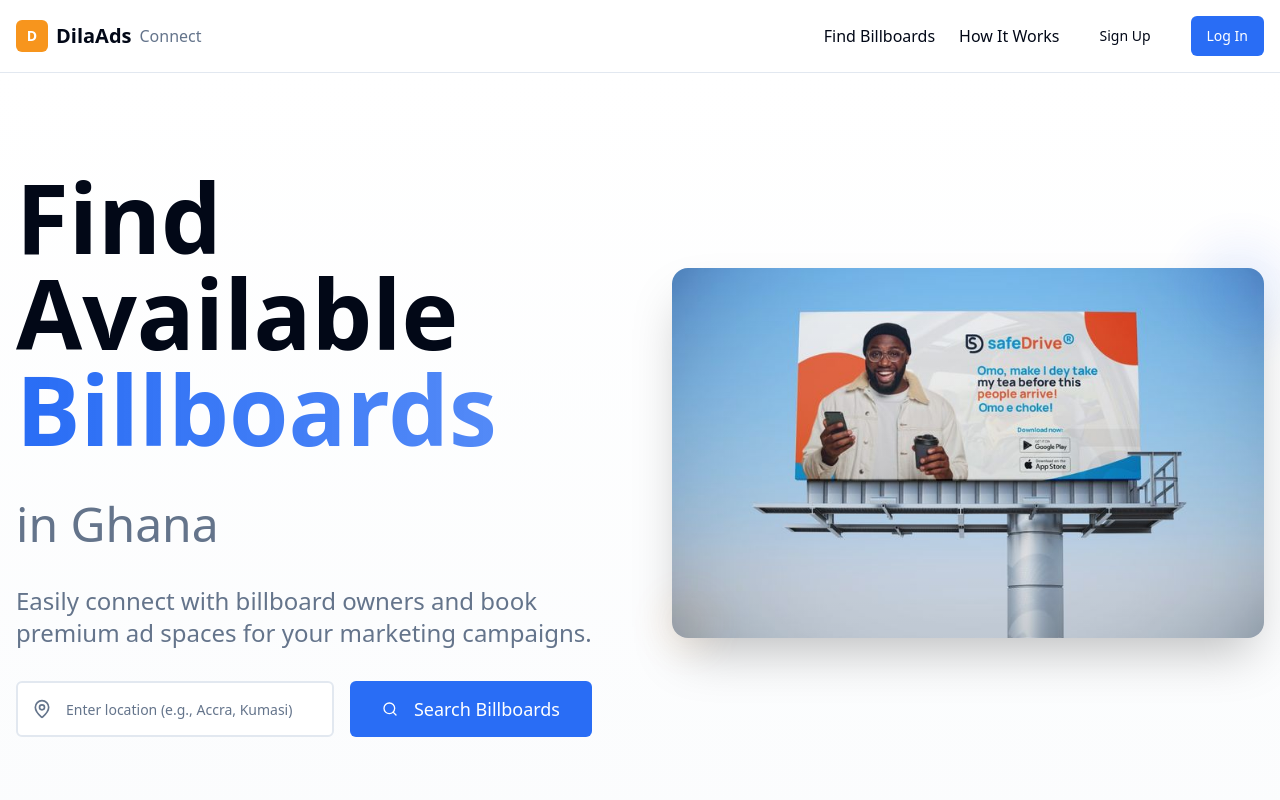
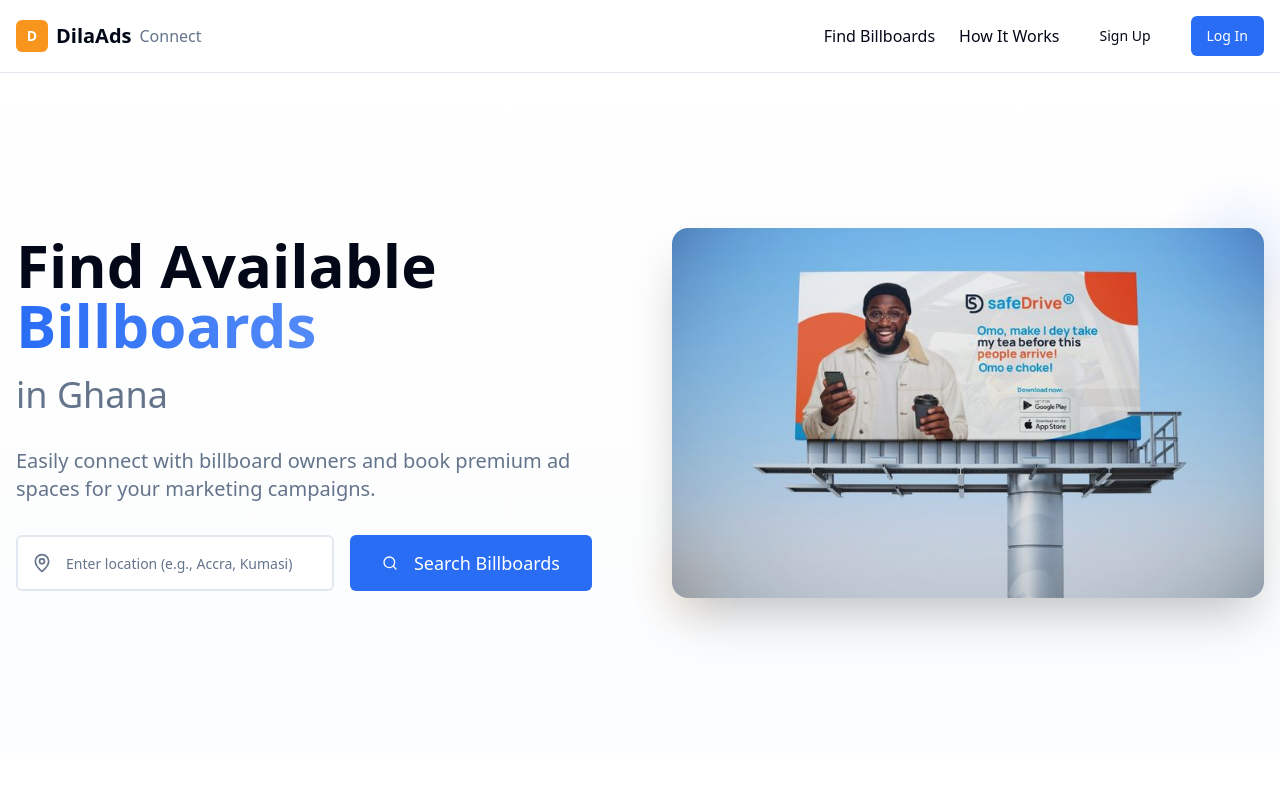
Before and after one commit to CongoMusahAdama/dila-ads-connect, a React (Vite) app: page / in a window 1280 px wide. Shown: the top 800 px of the page. Built offline with nearby package versions, Linux system fonts and the light colour scheme.

Commit message:
Reduce hero section font size
Adjust font sizes in the hero section for improved readability.

```diff
--- a/src/components/HeroSection.tsx
+++ b/src/components/HeroSection.tsx
@@ -23,14 +23,14 @@ const HeroSection = () => {
                 ? 'translate-y-0 opacity-100'
                 : 'translate-y-8 opacity-0'
             }`}>
-              <h1 className="text-5xl md:text-7xl lg:text-8xl font-bold text-foreground leading-tight">
+              <h1 className="text-4xl md:text-5xl lg:text-6xl font-bold text-foreground leading-tight">
                 Find Available
                 <br />
                 <span className="text-primary bg-gradient-to-r from-primary to-primary/80 bg-clip-text text-transparent">
                   Billboards
                 </span>
                 <br />
-                <span className="text-3xl md:text-4xl lg:text-5xl text-muted-foreground font-medium">
+                <span className="text-2xl md:text-3xl lg:text-4xl text-muted-foreground font-medium">
                   in Ghana
                 </span>
               </h1>
@@ -41,7 +41,7 @@ const HeroSection = () => {
                 ? 'translate-y-0 opacity-100'
                 : 'translate-y-8 opacity-0'
             }`}>
-              <p className="text-xl lg:text-2xl text-muted-foreground leading-relaxed max-w-xl">
+              <p className="text-lg lg:text-xl text-muted-foreground leading-relaxed max-w-xl">
                 Easily connect with billboard owners and book premium ad spaces for your marketing campaigns.
               </p>
             </div>
```
